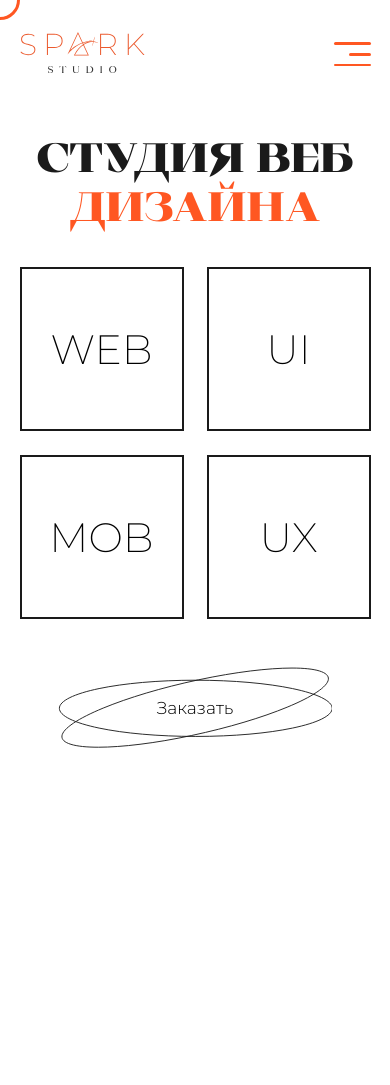
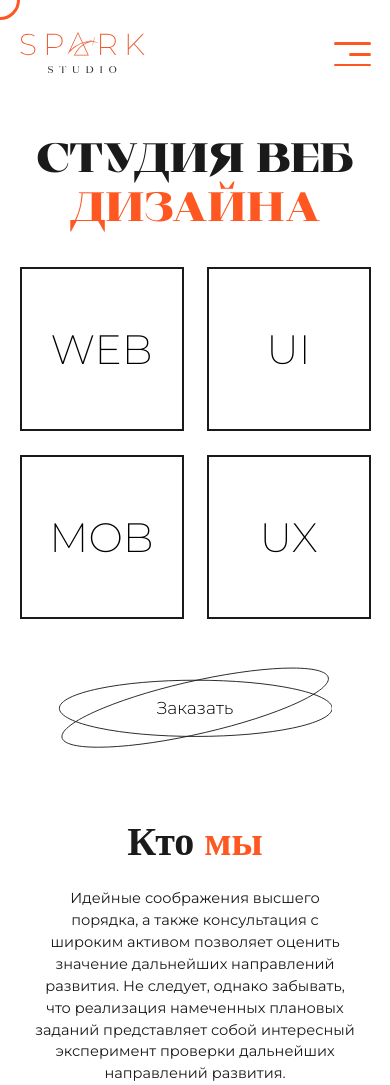
Before and after one commit to k1ngsterr1/spark-studio-updated, a React (Vite) app: page / in a window 390 px wide. Before the commit the page ends 844 px from the top, so only its background shows below. Built offline with nearby package versions, Linux system fonts and the light colour scheme.

Commit message:
Version 1.2.2

```diff
--- a/package.json
+++ b/package.json
@@ -26,6 +26,7 @@
     "@types/node": "^20.8.9",
     "@types/react": "^18.2.15",
     "@types/react-dom": "^18.2.7",
+    "@types/react-helmet": "^6.1.9",
     "@typescript-eslint/eslint-plugin": "^6.0.0",
     "@typescript-eslint/parser": "^6.0.0",
     "@vitejs/plugin-react": "^4.0.3",
--- /dev/null
+++ b/src/features/Home/ui/AboutUsFeature/index.tsx
@@ -0,0 +1,16 @@
+export const AboutUsFeature = () => {
+  return (
+    <>
+      <h2 className="mt-12">
+        Кто <span className="orange">мы</span>
+      </h2>
+      <p className=" mt-4 w-80">
+        Идейные соображения высшего порядка, а также консультация с широким
+        активом позволяет оценить значение дальнейших направлений развития. Не
+        следует, однако забывать, что реализация намеченных плановых заданий
+        представляет собой интересный эксперимент проверки дальнейших
+        направлений развития.
+      </p>
+    </>
+  );
+};
--- /dev/null
+++ b/src/features/Home/ui/MainFeature/index.tsx
@@ -0,0 +1,43 @@
+import { Block } from "@shared/index";
+import { useAppSelector } from "@shared/lib/redux/hooks";
+import { Button } from "@shared/ui/button";
+import { Slide } from "react-awesome-reveal";
+
+import "./styles.scss";
+
+export const MainFeature = () => {
+  return (
+    <>
+      <Slide duration={500} direction="up">
+        <h1 className="text-center">
+          СТУДИЯ ВЕБ <br />
+          <span className="orange">ДИЗАЙНА</span>
+        </h1>
+      </Slide>
+      <div className="main__squares flex flex-col mt-8">
+        <div className="main__squares--row">
+          <Slide duration={1000} direction="left">
+            <Block onClick={() => console.log("Block")} blockText="WEB" />
+          </Slide>
+          <Slide duration={1000} direction="right">
+            <Block onClick={() => console.log("Block")} blockText="UI" />
+          </Slide>
+        </div>
+
+        <div className="main__squares--row mt-6">
+          <Slide duration={1000} direction="left">
+            <Block onClick={() => console.log("Block")} blockText="MOB" />
+          </Slide>
+          <Slide duration={1000} direction="right">
+            <Block onClick={() => console.log("Block")} blockText="UX" />
+          </Slide>
+        </div>
+      </div>
+      <Button
+        marginTop="mt-8"
+        text="Заказать"
+        onClick={() => console.log("Click")}
+      />
+    </>
+  );
+};
--- a/src/features/index.ts
+++ b/src/features/index.ts
@@ -1,2 +1,3 @@
+export { MainFeature } from "./Home/ui/MainFeature";
 export { Menu } from "./menu/ui";
 export { Navigation } from "./navigation/ui";
--- a/src/pages/home/ui/index.tsx
+++ b/src/pages/home/ui/index.tsx
@@ -1,41 +1,25 @@
-import { Block, Loader } from "@shared/index";
-import { useAppSelector } from "@shared/lib/redux/hooks";
+import { Loader, Meta } from "@shared/index";
 import { Menu } from "@features/menu/ui";
 import { Header } from "@widgets/Header/ui";
-import { Slide } from "react-awesome-reveal";
-
-import "./styles.scss";
-import { Button } from "@shared/ui/button";
+import { MainFeature } from "@features/index";
+import { AboutUsFeature } from "@features/Home/ui/AboutUsFeature";
 
 export const HomePage = () => {
   return (
     <>
+      <Meta
+        title="Spark Studio - Студия Веб-Дизайна и Разработки в Казахстане"
+        ogTitle="Spark Studio - Студия Веб-Дизайна и Разработки в Казахстане"
+        description="Spark Studio предлагает инновационный веб-дизайн и разработку. Создаем современные, адаптивные сайты, которые помогут выделить ваш бизнес в интернет-пространстве и привлечь больше клиентов."
+        ogDescription="Spark Studio предлагает инновационный веб-дизайн и разработку. Создаем современные, адаптивные сайты, которые помогут выделить ваш бизнес в интернет-пространстве и привлечь больше клиентов."
+      />
       <Loader />
       <Header />
       <Menu />
-      <main className="main mt-16 m-auto items-center">
-        <Slide duration={500} direction="down">
-          <h1 className="text-center">
-            СТУДИЯ ВЕБ <br />
-            <span className="orange">ДИЗАЙНА</span>
-          </h1>
-        </Slide>
-        <div className="main__squares flex flex-col mt-8">
-          <div className="main__squares--row">
-            <Block onClick={() => console.log("Block")} blockText="WEB" />
-            <Block onClick={() => console.log("Block")} blockText="UI" />
-          </div>
-          <div className="main__squares--row mt-6">
-            <Block onClick={() => console.log("Block")} blockText="MOB" />
-            <Block onClick={() => console.log("Block")} blockText="UX" />
-          </div>
-        </div>
-        <Button
-          marginTop="mt-8"
-          text="Заказать"
-          onClick={() => console.log("Click")}
-        />
-      </main>
+      <div className="main mt-16 m-auto items-center">
+        <MainFeature />
+        <AboutUsFeature />
+      </div>
     </>
   );
 };
--- a/src/shared/index.ts
+++ b/src/shared/index.ts
@@ -1,3 +1,4 @@
+export { Meta } from "./ui/meta";
 export { Block } from "./ui/block";
 export { NavigationLink } from "./ui/link";
 export { PhoneLink } from "./ui/phoneLink";
--- a/src/shared/styles/global.scss
+++ b/src/shared/styles/global.scss
@@ -9,6 +9,7 @@
   src: url("../../assets/fonts/macherie.ttf") format("truetype");
   font-weight: normal;
   font-style: normal;
+  font-display: swap;
 }
 
 * {
@@ -16,6 +17,13 @@
   padding: 0;
   cursor: none;
   box-sizing: border-box;
+}
+
+.main {
+  width: 90%;
+  height: auto;
+  display: flex;
+  flex-direction: column;
 }
 
 h1 {
@@ -27,6 +35,23 @@ h1 {
   @apply text-custom-black;
 }
 
+h2 {
+  font-family: "Machérie";
+  font-style: normal;
+  font-weight: 600;
+  font-size: clamp(40px, 4.1664vw, 160px);
+  @apply text-custom-black;
+}
+
+p {
+  font-family: "Montserrat";
+  font-style: normal;
+  font-weight: 400;
+  @apply text-custom-black;
+  text-align: center;
+  font-size: clamp(8px, 3.73824vw, 32px);
+}
+
 .orange {
   @apply text-custom-orange;
 }
--- /dev/null
+++ b/src/shared/ui/meta/index.tsx
@@ -0,0 +1,28 @@
+import React from "react";
+import { Helmet } from "react-helmet";
+
+interface MetaProps {
+  title: string;
+  description: string;
+  ogTitle: string;
+  ogDescription: string;
+}
+
+export const Meta: React.FC<MetaProps> = ({
+  title,
+  description,
+  ogTitle,
+  ogDescription,
+}) => {
+  return (
+    <>
+      <Helmet>
+        <meta charSet="utf-8" />
+        <title>{title}</title>
+        <meta property="og:title" content={ogTitle} />
+        <meta name="og:description" content={ogDescription} />
+        <meta name="description" content={description} />
+      </Helmet>
+    </>
+  );
+};
```
Also changed, not shown: src/features/Home/ui/MainFeature/styles.scss (renamed from src/pages/home/ui/styles.scss), 1 other file (tests, documents, lock files or other folders).
